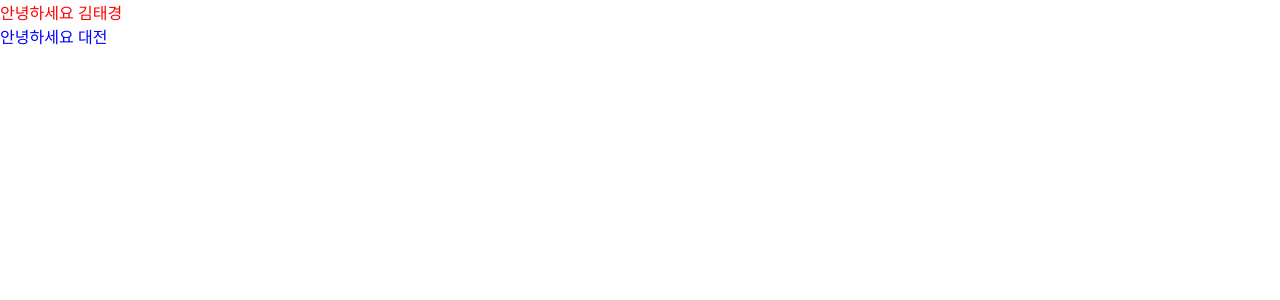
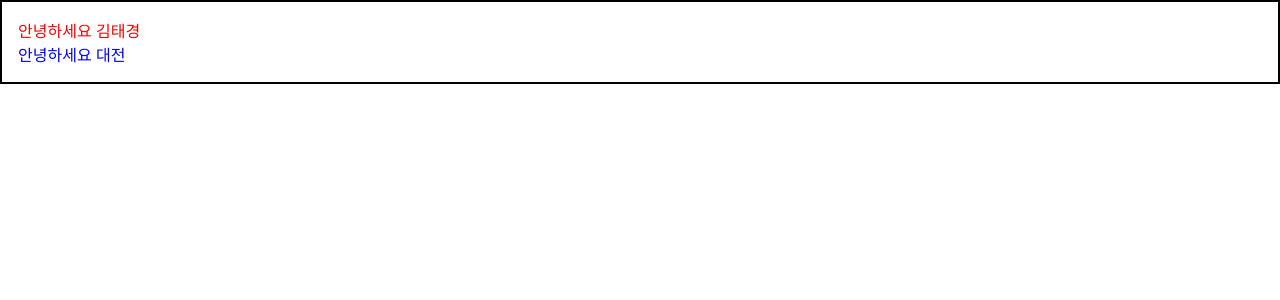
Before and after one commit to TaeKyoungKim/react_tutorial, a React (Create React App) app: page / in a window 1280 px wide. Shown: the top 300 px of the page. Built offline with nearby package versions, Linux system fonts and the light colour scheme.

Commit message:
props.children 활용

```diff
--- a/src/App.js
+++ b/src/App.js
@@ -1,14 +1,16 @@
 import React from 'react';
 import Hello from './Hello'
+import Wrapper from './Wrapper'
 
 import './App.css';
 
 function App() {
   return (
-      <>
+
+      <Wrapper>
       <Hello name="김태경"  color="red" />
       <Hello  color="blue" />
-      </>
+      </Wrapper>
   );
 }
 
--- /dev/null
+++ b/src/Wrapper.js
@@ -0,0 +1,20 @@
+// props.children 처리
+
+import React from 'react'
+
+function Wrapper({children}){
+    const style={
+        border:'2px solid black ',
+        padding:'16px'
+    }
+    return (
+
+        <div style={style}>
+
+            {children}
+        </div>
+
+    )
+}
+
+export default Wrapper;
```
